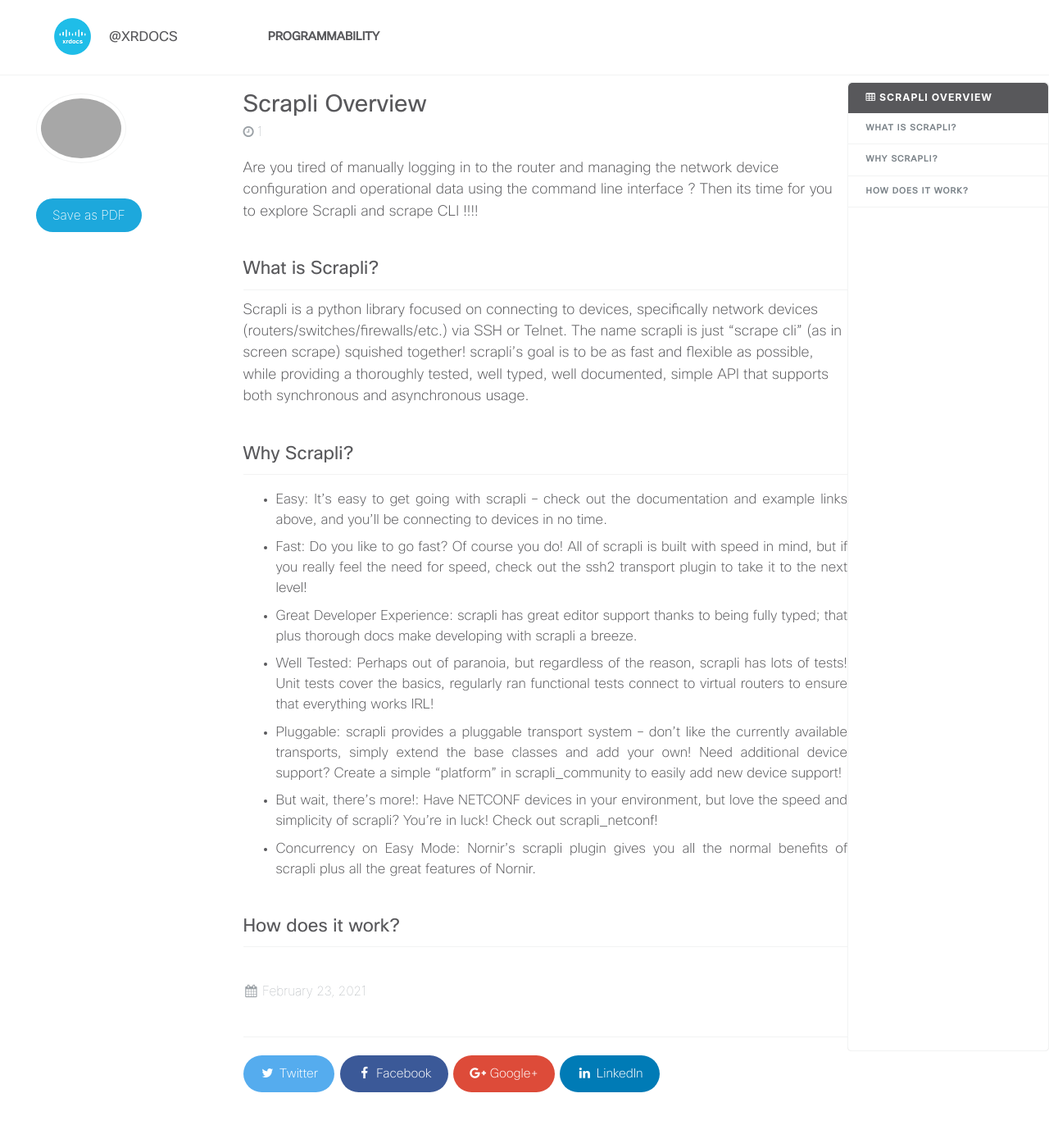
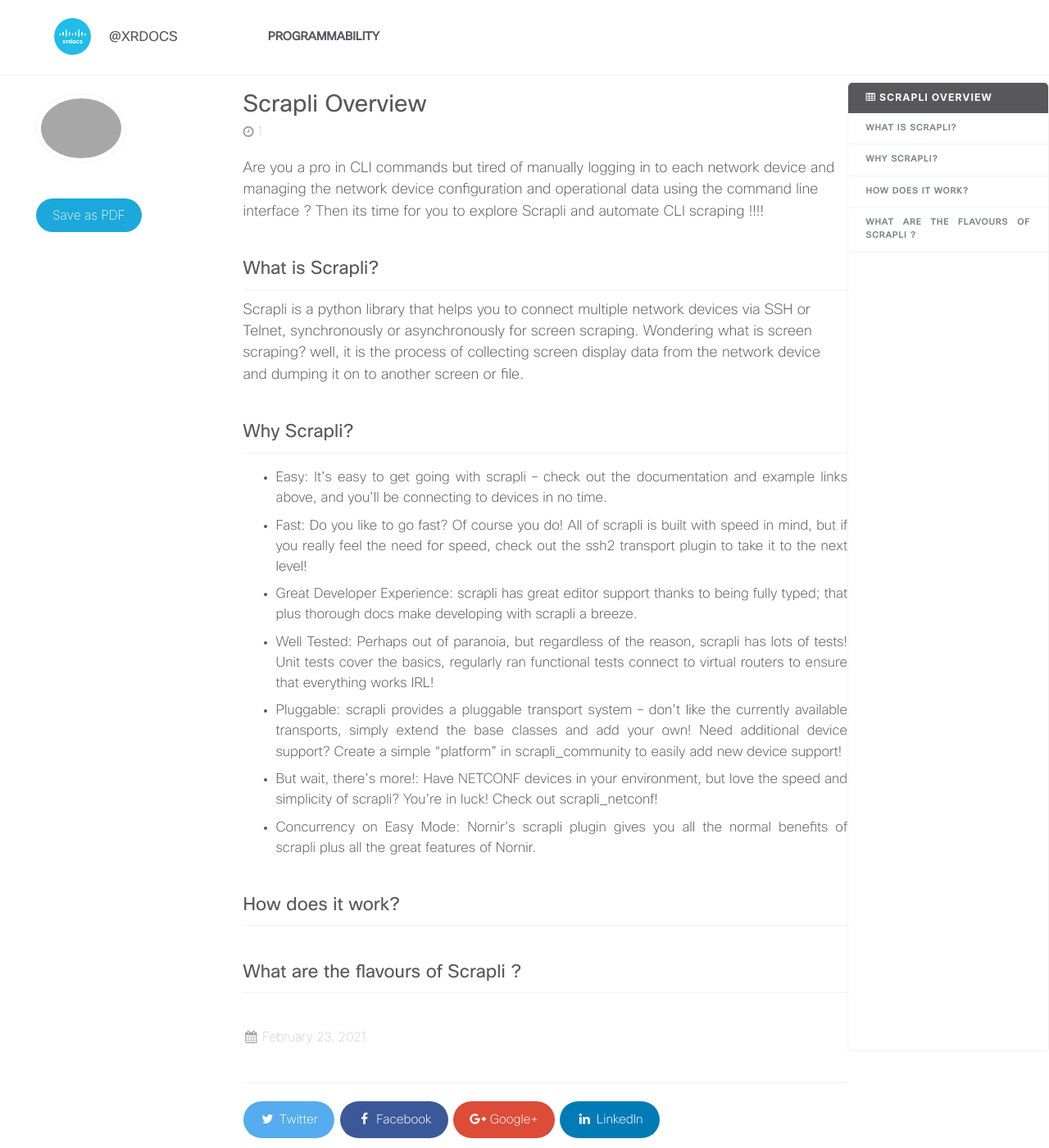
Before and after one commit to xrdocs/programmability, a Jekyll site: the page built from _tutorials/2022-02-22-scrapli-overview.md, in a window 1280 px wide and 1400 px high. Shown: the whole window at 82% size. Built offline with Jekyll 4.4.1, drawn with Linux system fonts in a browser that asks for light colours; comment, search, counter and statistics services are not loaded.

Commit message:
Update 2022-02-22-scrapli-overview.md

```diff
--- a/_tutorials/2022-02-22-scrapli-overview.md
+++ b/_tutorials/2022-02-22-scrapli-overview.md
@@ -8,13 +8,11 @@ author: Neelima Parakala
 ---
 {% include toc icon="table" title="Scrapli Overview" %}
 
-Are you tired of manually logging in to the router and managing the network device configuration and operational data using the command line interface ? Then its time for you to explore Scrapli and scrape CLI !!!!
+Are you a pro in CLI commands but tired of manually logging in to each network device and managing the network device configuration and operational data using the command line interface ? Then its time for you to explore Scrapli and automate CLI scraping !!!!
 
 ## What is Scrapli?
 
-Scrapli is a python library focused on connecting to devices, specifically network devices (routers/switches/firewalls/etc.) via SSH or Telnet.
-The name scrapli is just "scrape cli" (as in screen scrape) squished together! scrapli's goal is to be as fast and flexible as possible,
-while providing a thoroughly tested, well typed, well documented, simple API that supports both synchronous and asynchronous usage.
+Scrapli is a python library that helps you to connect multiple network devices via SSH or Telnet, synchronously or asynchronously for screen scraping. Wondering what is screen scraping? well, it is the process of collecting screen display data from the network device and dumping it on to another screen or file.
 
 ## Why Scrapli?
 
@@ -28,3 +26,6 @@ while providing a thoroughly tested, well typed, well documented, simple API tha
 
 
 ## How does it work?
+
+
+## What are the flavours of Scrapli ?
```
